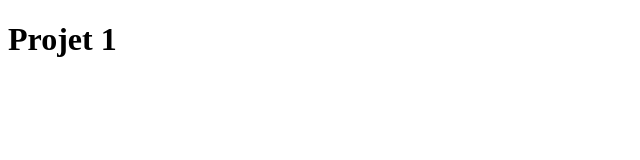
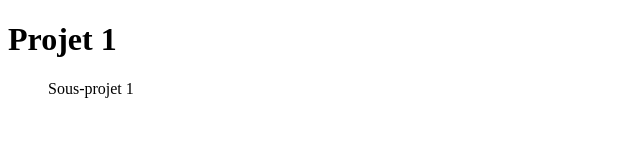
Before and after one commit to Krim3306/git_projet_1, a plain HTML site: page index.html in a window 1280 px wide. Shown: the whole page, without its empty margins (0-640 px from the left). Drawn offline with Linux system fonts and the light colour scheme.

Commit message:
Sous-titre

```diff
--- a/index.html
+++ b/index.html
@@ -7,5 +7,6 @@
 </head>
 <body>
     <h1>Projet 1</h1>
+        <ul>Sous-projet 1</ul>
 </body>
 </html>
```
